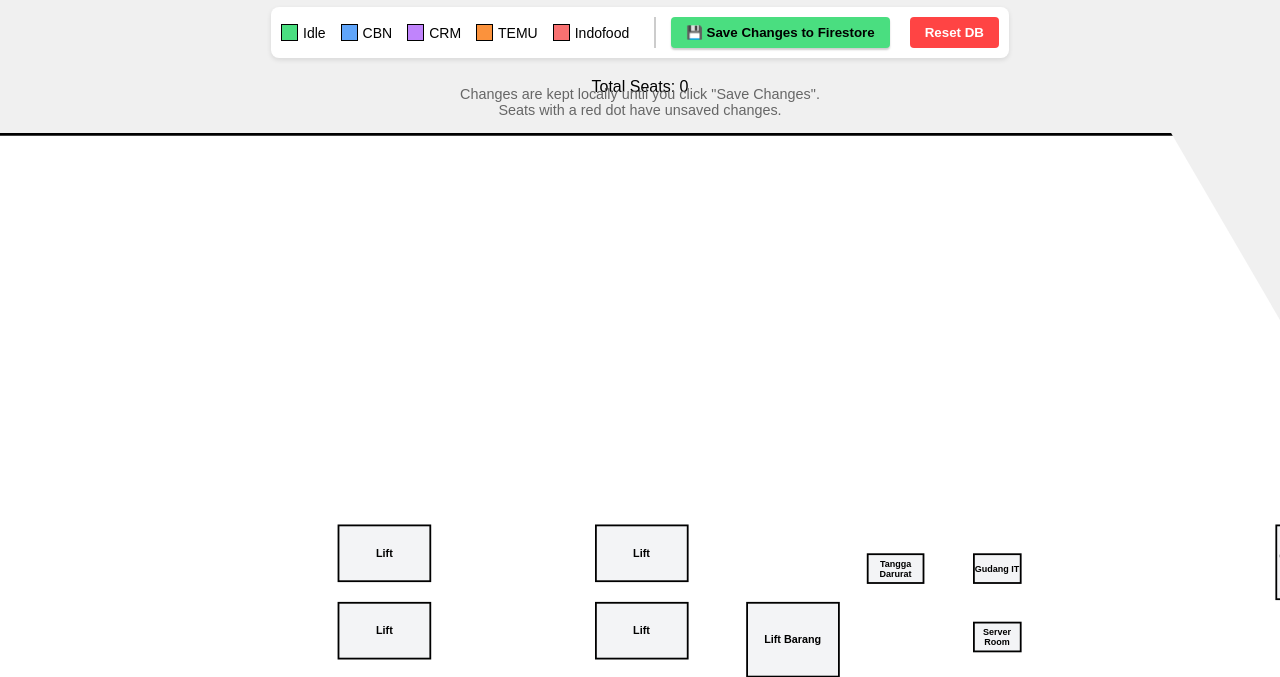
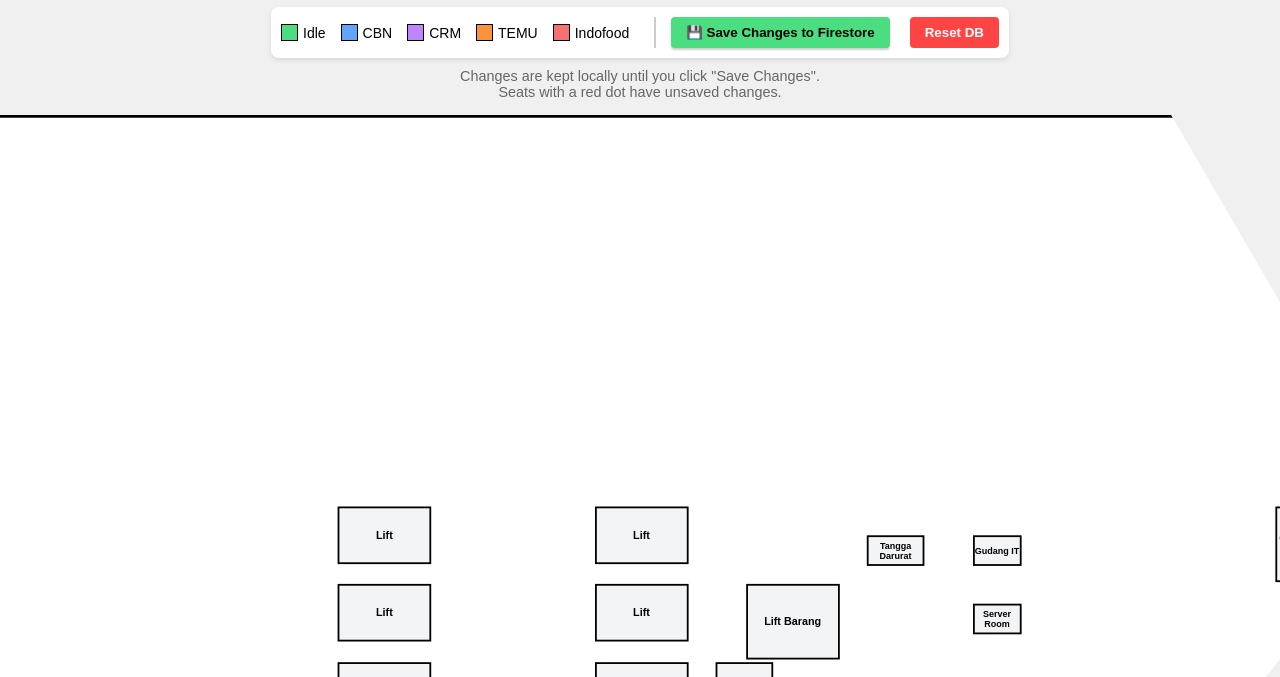
Before and after one commit to papah-al/seatmap, a plain HTML site: page index.html in a window 1280 px wide. Shown: the part 89-766 px from the top of the page. Drawn offline with Linux system fonts and the light colour scheme; no server answers.

Commit message:
Update index.html

```diff
--- a/index.html
+++ b/index.html
@@ -244,8 +244,7 @@
         </div>
     </div>
 
-        <div>Total Seats: <span id="totalSeats">0</span></div>
-    </div>
+
 
 
     <p style="margin-top:-10px; font-size: 0.9em; color: #666; text-align:center;">
```
